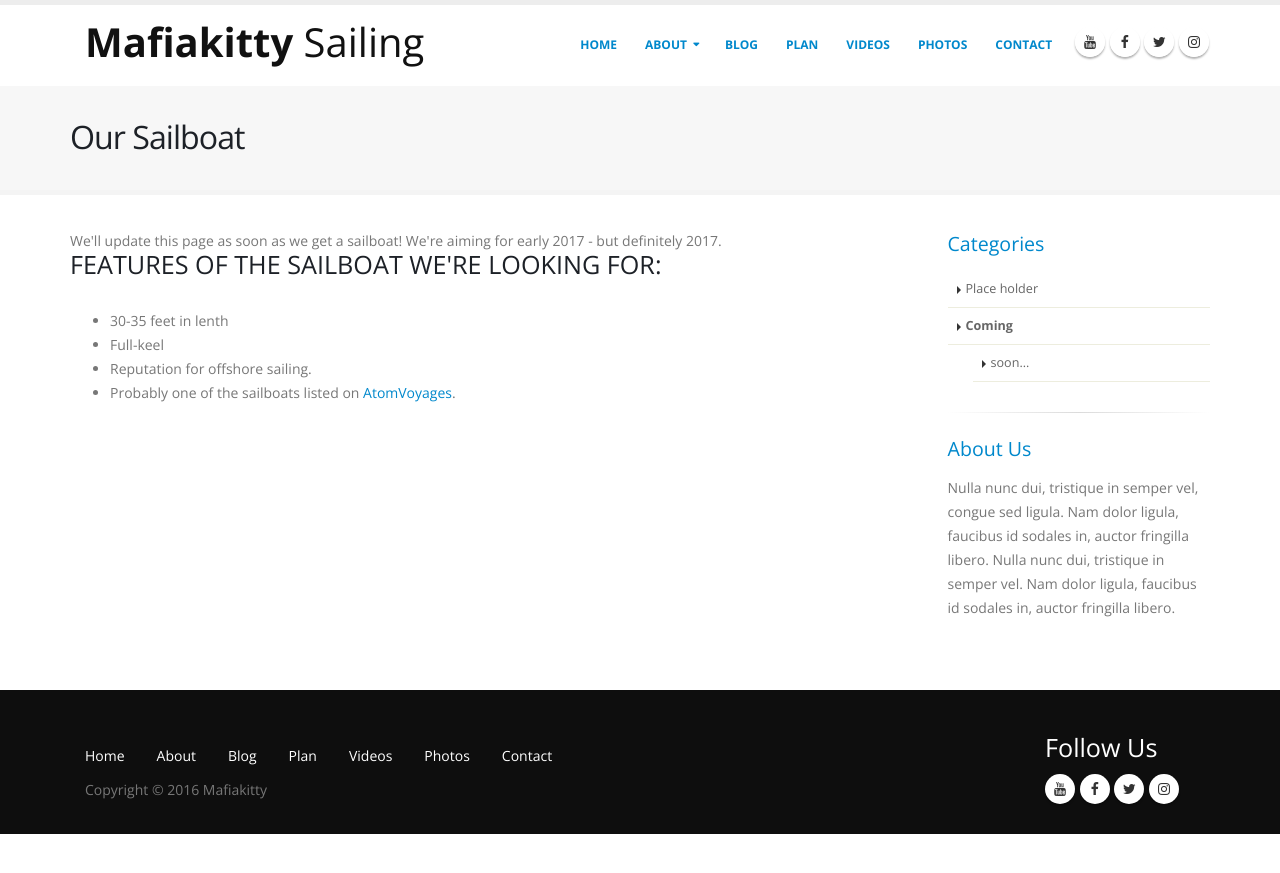
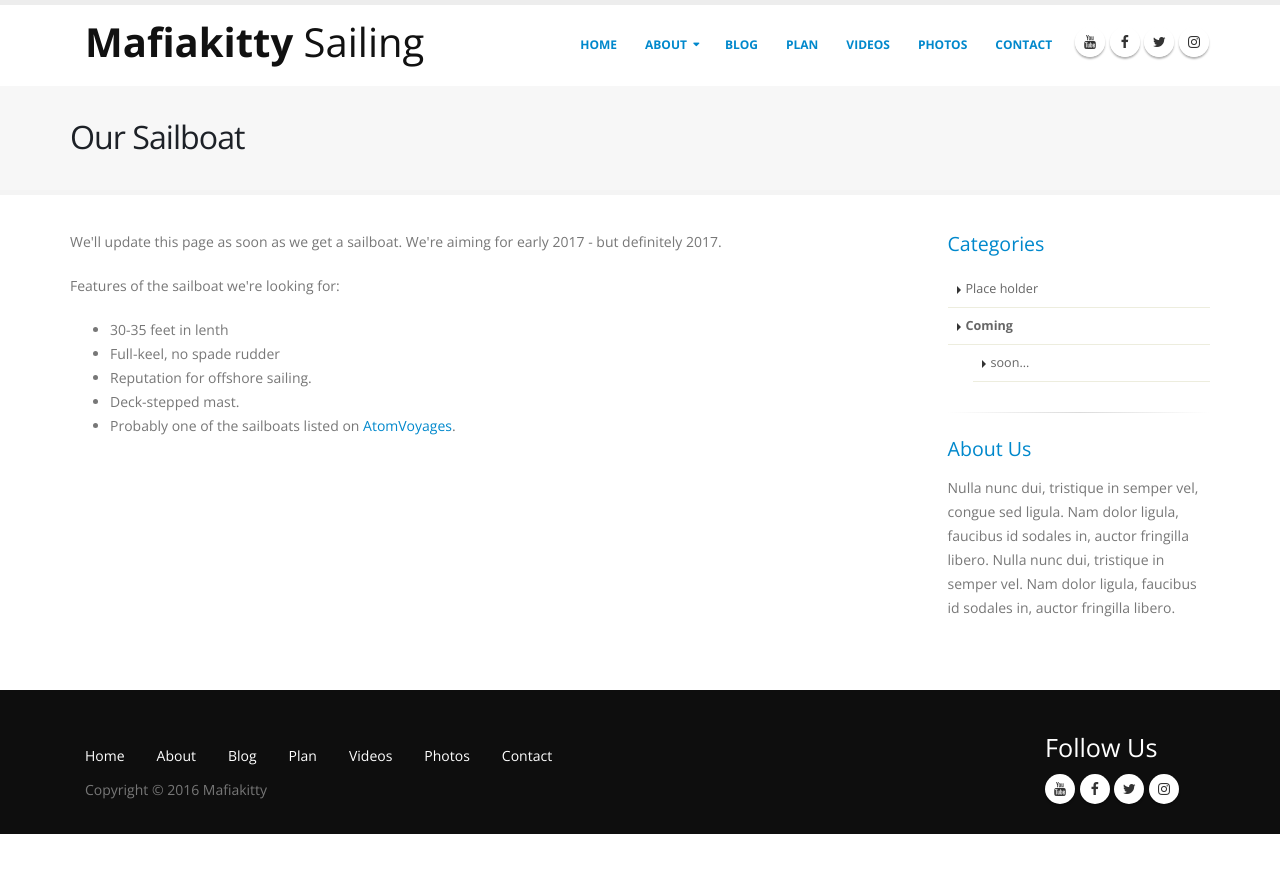
Before and after one commit to MichealKennedy/channel-old, a Jekyll site: the page built from _pages/boat.html, in a window 1280 px wide. Shown: the top 873 px of the page. Built offline with Jekyll 4.4.1, drawn with Linux system fonts in a browser that asks for light colours; nearby versions of some CDN libraries; some web fonts are replaced; library files that are not in the unit come from our copies.

Commit message:
Fixing up

```diff
--- a/_pages/boat.html
+++ b/_pages/boat.html
@@ -3,13 +3,14 @@ layout: default
 title:  "Our Sailboat"
 permalink: /boat
 ---
-We'll update this page as soon as we get a sailboat! We're aiming for early 2017 - but definitely 2017.
+<p>We'll update this page as soon as we get a sailboat. We're aiming for early 2017 - but definitely 2017.<p>
 
-<h3>Features of the sailboat we're looking for:</h3>
+<p>Features of the sailboat we're looking for:</p>
 
 <ul>
   <li>30-35 feet in lenth</li>
-  <li>Full-keel</li>
+  <li>Full-keel, no spade rudder</li>
   <li>Reputation for offshore sailing.</li>
+  <li>Deck-stepped mast.</li>
   <li>Probably one of the sailboats listed on <a href="http://www.atomvoyages.com/planning/good-old-boats-list.html" target="_blank">AtomVoyages</a>.</li>
 </ul>
```
